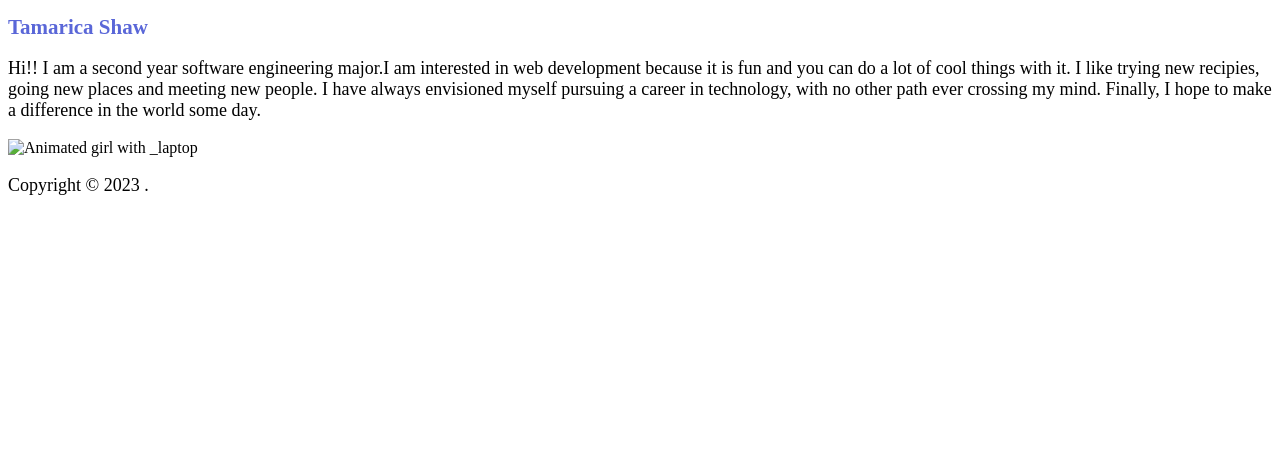
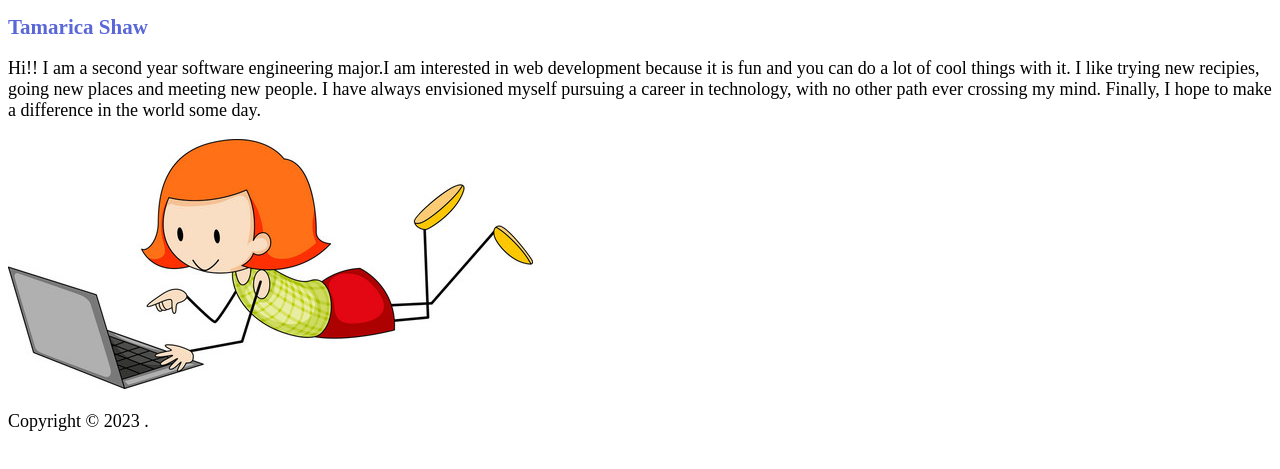
Before and after one commit to tamaricashaw/info2180-lab1, a plain HTML site: page index.html in a window 1280 px wide. Shown: the part 85-554 px from the top of the page. Drawn offline with Linux system fonts and the light colour scheme.

Commit message:
index.html

```diff
--- a/index.html
+++ b/index.html
@@ -20,7 +20,7 @@
     in technology, with no other path ever crossing my mind.  Finally, I hope to make a difference
     in the world some day.
     </p>
-    <img src="girl _with _laptop.jpg" alt="Animated girl with _laptop"/>
+    <img src="girl_with_laptop.jpg" alt="Animated girl with _laptop"/>
  </main>
  <footer>
  <p>Copyright &copy; 2023 <Tamarica Shaw>.</p>
```
